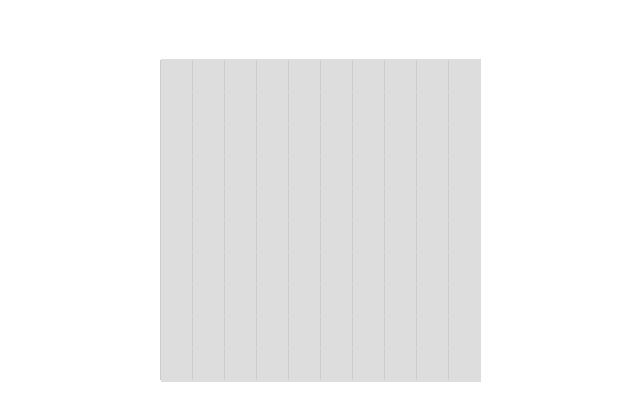
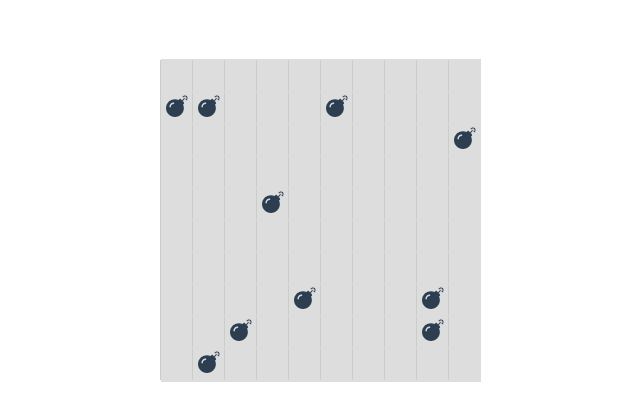
Before and after one commit to Noahbrat/vuejs-mine-sweeper, a Vue app: page / in a window 1280 px wide. Shown: the top 420 px of the page, without its empty margins (320-960 px from the left). Built offline with nearby package versions, Linux system fonts and the light colour scheme; the HTML template or start-up script is replaced by a standard one.

Commit message:
added alive prop and adjusted revealed to show mines when not alive

```diff
--- a/src/components/Cell.vue
+++ b/src/components/Cell.vue
@@ -26,12 +26,13 @@
       isMine: Boolean,
       hasClicked: Boolean,
       clicks: Array,
+      alive: Boolean,
     },
     methods: {
     },
     computed: {
       isRevealed() {
-        return this.hasClicked && this.display
+        return (this.isMine && !this.alive) || (this.hasClicked && this.display)
       },
       display() {
         return this.isMine ? "bomb" : this.dice[this.number];
```
